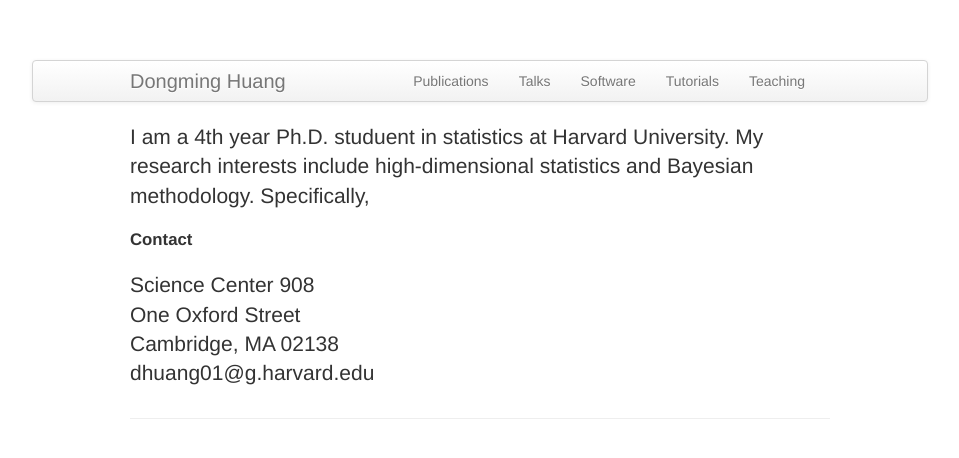
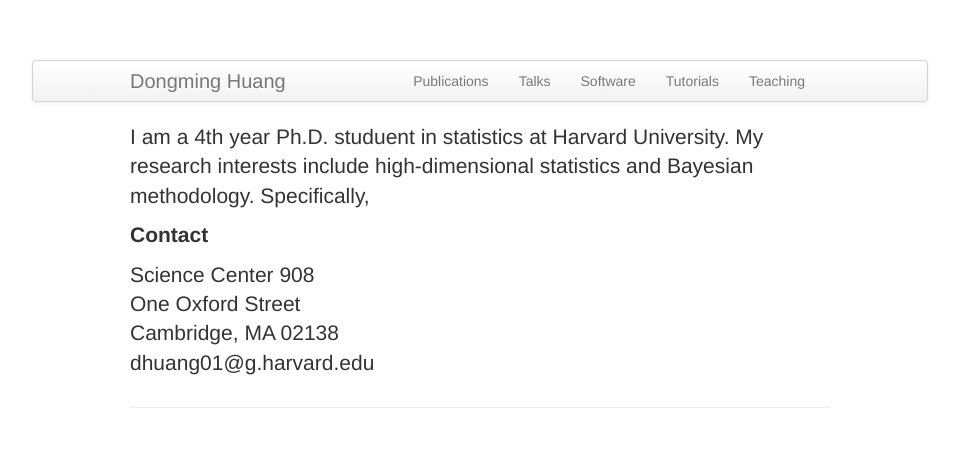
Before and after one commit to stathuang/dmhuang.github.io, a Jekyll site: the page built from index.md, in a window 1280 px wide. Shown: the top 458 px of the page, without its empty margins (160-1119 px from the left). Built offline with Jekyll 4.4.1, drawn with Linux system fonts in a browser that asks for light colours.

```diff
--- a/index.md
+++ b/index.md
@@ -7,7 +7,7 @@ description: Personal Webpage
 
 I am a 4th year Ph.D. studuent in statistics at Harvard University. My research interests include high-dimensional statistics and Bayesian methodology. Specifically,
 
-### Contact
+**Contact**
 
 Science Center 908\\
 One Oxford Street\\
```
